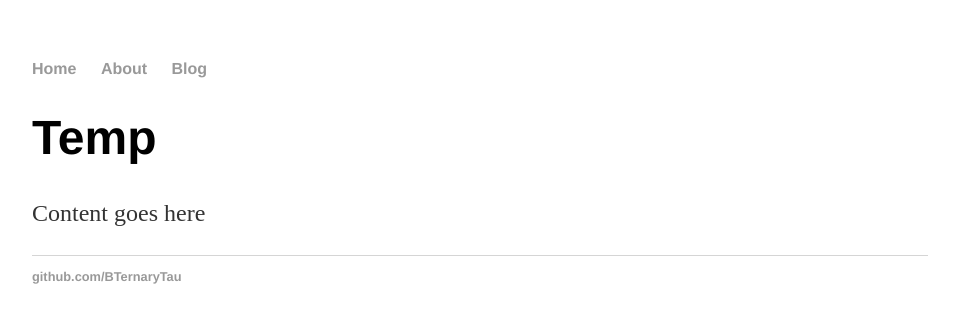
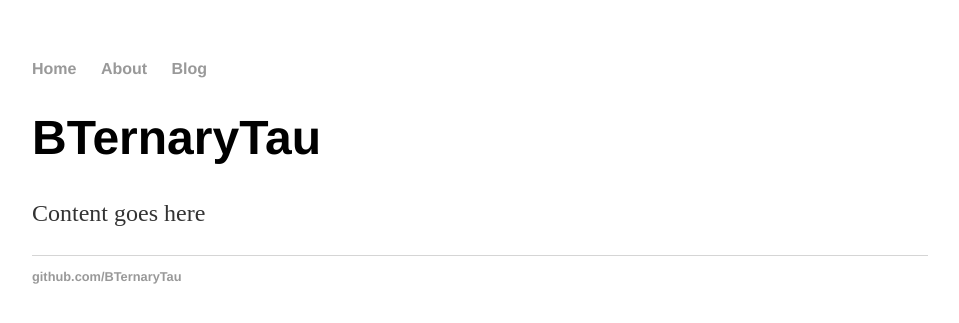
Before and after one commit to BTernaryTau/bternarytau.github.io, a Jekyll site: the page built from index.html, in a window 1280 px wide. Shown: the top 323 px of the page, without its empty margins (160-1119 px from the left). Built offline with Jekyll 4.4.1, drawn with Linux system fonts in a browser that asks for light colours.

Commit message:
Update index.html
Now uses default layout

```diff
--- a/index.html
+++ b/index.html
@@ -1,28 +1,8 @@
-<!DOCTYPE html>
-<html>
-	<head>
-		<title>Temp</title>
-		<!-- link to main stylesheet -->
-		<link rel="stylesheet" type="text/css" href="/css/main.css">
-	</head>
-	<body>
-		<nav>
-    		<ul>
-        		<li><a href="/">Home</a></li>
-	        	<li><a href="/about">About</a></li>
-        		<li><a href="/blog">Blog</a></li>
-    		</ul>
-		</nav>
-		<div class="container">
-    		<div class="blurb">
-        		<h1>Temp</h1>
-				<p>Content goes here</p>
-    		</div><!-- /.blurb -->
-		</div><!-- /.container -->
-		<footer>
-    		<ul>
-        		<li><a href="https://github.com/BTernaryTau">github.com/BTernaryTau</a></li>
-			</ul>
-		</footer>
-	</body>
-</html>
+---
+layout: default
+title: BTernaryTau
+---
+<div class="blurb">
+	<h1>BTernaryTau</h1>
+	<p>Content goes here</p>
+</div><!-- /.blurb -->
```
